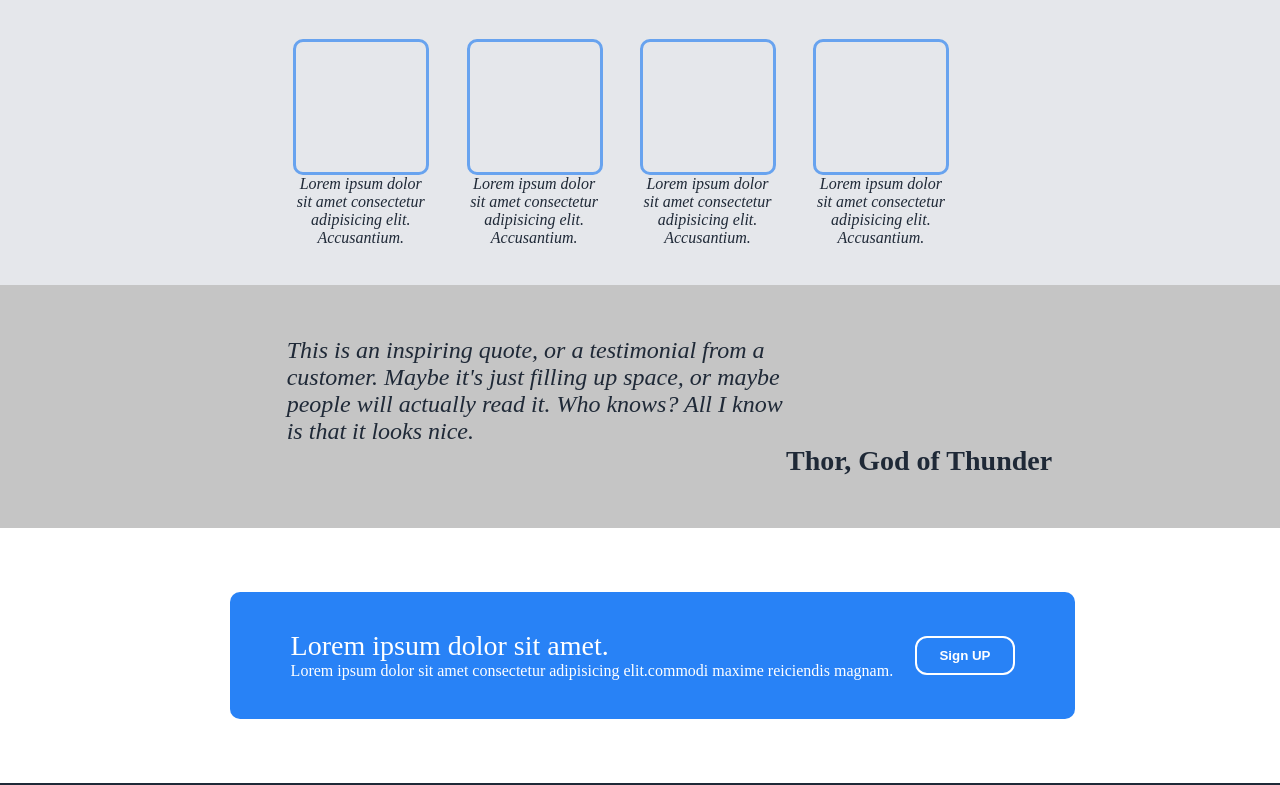
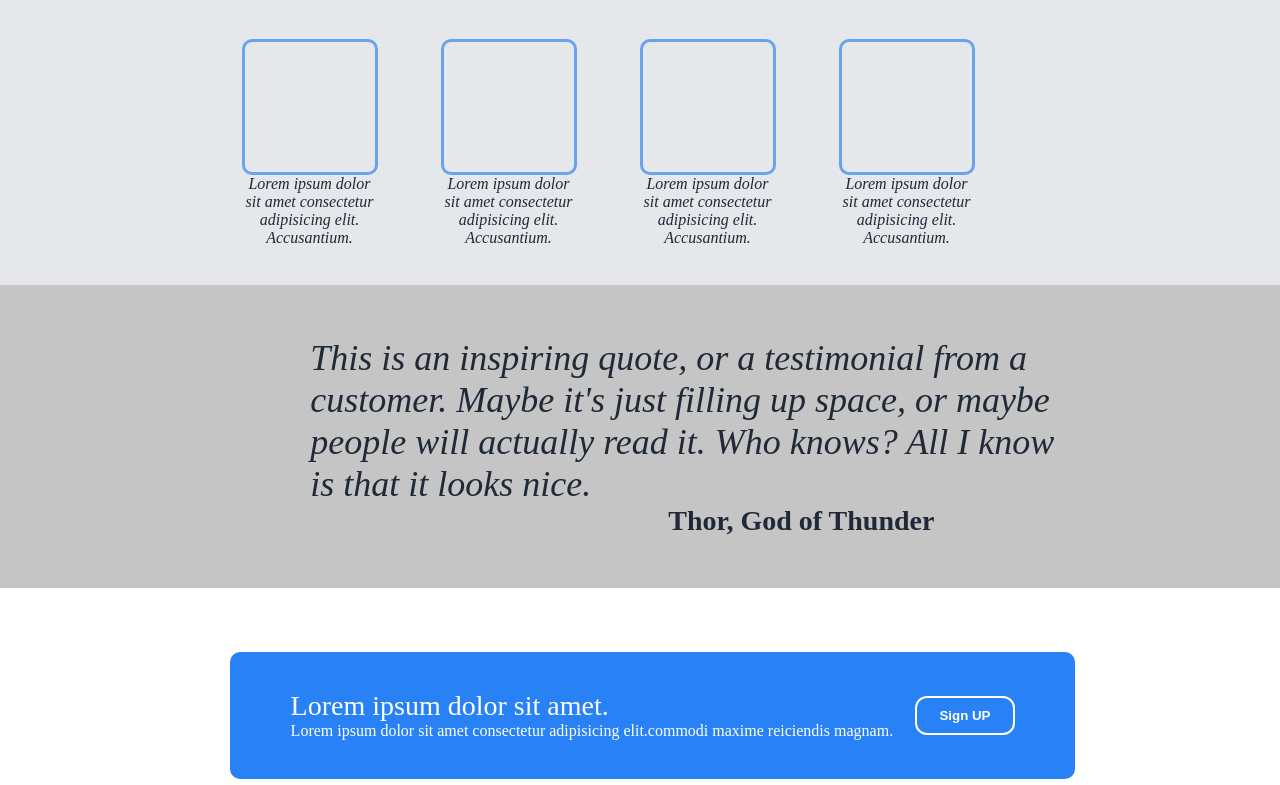
Before and after one commit to vaibhav-index9/landing-page, a plain HTML site: page index.html in a window 1280 px wide. Shown: the part 517-1302 px from the top of the page. Drawn offline with Linux system fonts and the light colour scheme.

Commit message:
updated minor errors

```diff
--- a/style.css
+++ b/style.css
@@ -1,4 +1,4 @@
-* {
+*{
     margin: 0;
     padding: 0;
 }
@@ -107,7 +107,7 @@ ul>li {
 
 .card {
     width: 135px;
-    padding-right: 3%;
+    padding-right: 5%;
 }
 
 .card>p {
@@ -124,19 +124,20 @@ ul>li {
 }
 
 .main-quote-section {
-    font-size: 24px;
+    font-size: 36px;
     padding: 4%;
     background-color: #c5c5c5;
 }
 
 .main-quote {
-    padding-left: 20%;
-    width: 60%;
+    box-sizing: border-box;
+    padding-left: 22%;
+    /* width: 60%; */
 }
 
 .writer {
     text-align: end;
-    padding-right: 15%;
+    padding-right: 25%;
     font-weight: 900;
     font-size: 28px;
     font-style: normal;
```
